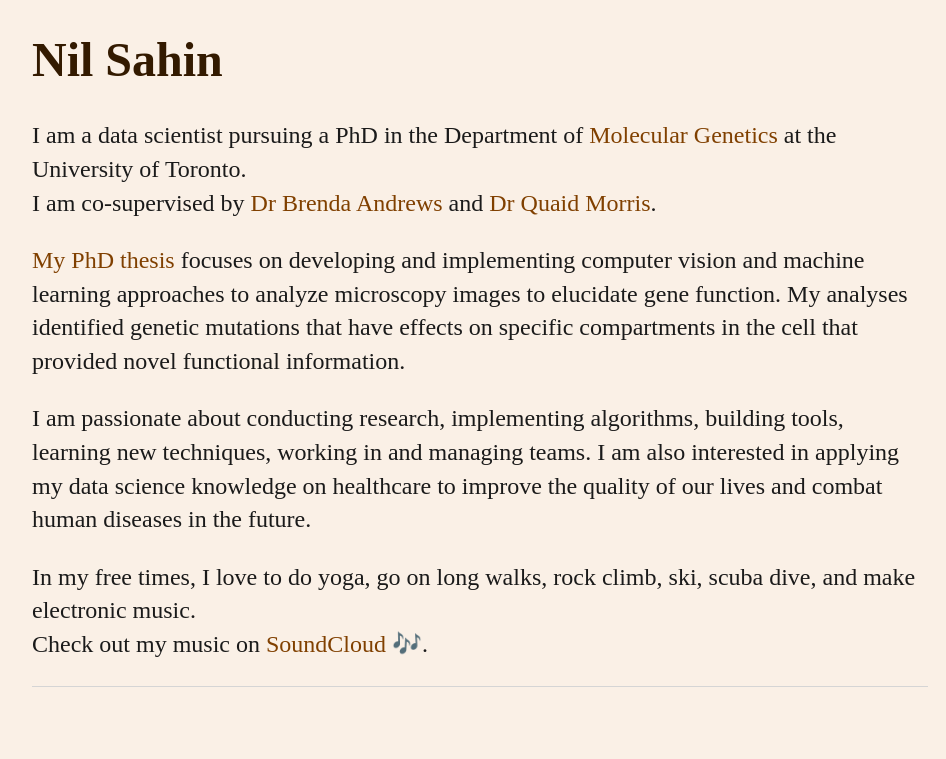
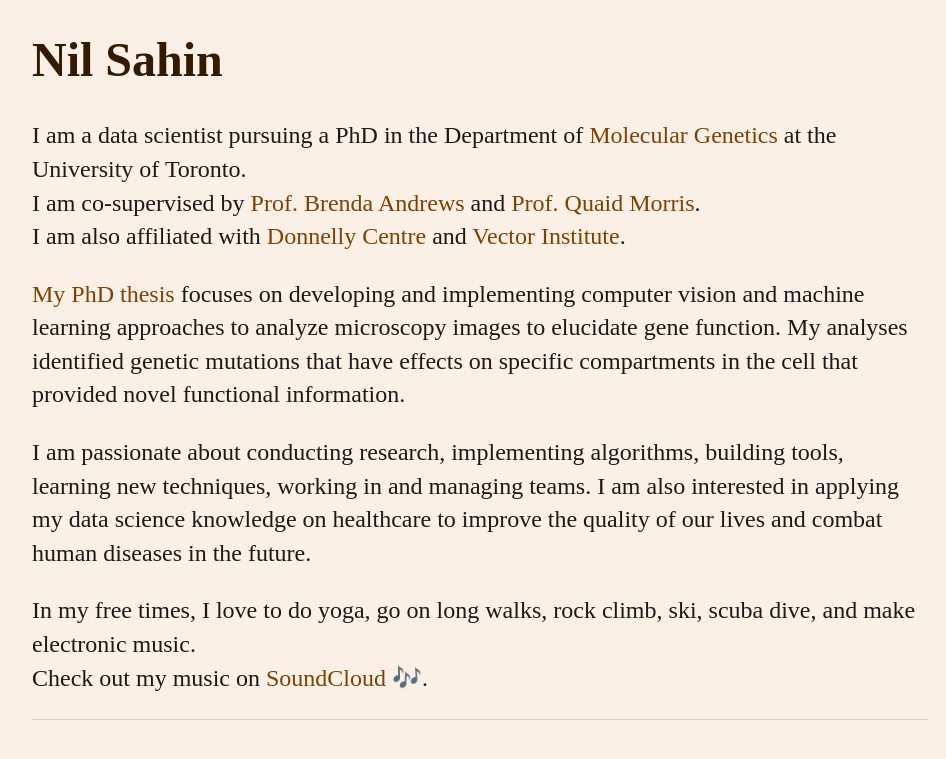
Before and after one commit to nsahin/nsahin.github.io, a Jekyll site: the page built from index.html, in a window 1280 px wide, cut to the strip 310-1090 px from the top of the page. Shown: the top 759 px of the strip, without its empty margins (160-1106 px from the left). Built offline with Jekyll 4.4.1, drawn with Linux system fonts in a browser that asks for light colours.

Commit message:
Update index.html

```diff
--- a/index.html
+++ b/index.html
@@ -5,8 +5,9 @@ title: Nil Sahin
 <div class="blurb">
 	<h1>Nil Sahin</h1>
 	<p>I am a data scientist pursuing a PhD in the Department of <a href="http://www.moleculargenetics.utoronto.ca">Molecular Genetics</a>
-		at the University of Toronto.<br>I am co-supervised by <a href="http://sites.utoronto.ca/andrewslab/index.shtml">Dr Brenda Andrews</a> and
-		<a href="http://morrislab.ca">Dr Quaid Morris</a>.
+		at the University of Toronto.<br>I am co-supervised by <a href="http://sites.utoronto.ca/andrewslab/index.shtml">Prof. Brenda Andrews</a> and
+		<a href="http://morrislab.ca">Prof. Quaid Morris</a>.<br>I am also affiliated with <a href="https://ccbr.utoronto.ca/">Donnelly Centre</a> and
+		<a href="https://vectorinstitute.ai/">Vector Institute</a>.
 	</p>
 	<p><a href="/abstract/">My PhD thesis</a> focuses on developing and implementing computer vision and machine learning approaches to analyze microscopy images to elucidate gene function.
 		My analyses identified genetic mutations that have effects on specific compartments in the cell that provided novel functional information.
```
